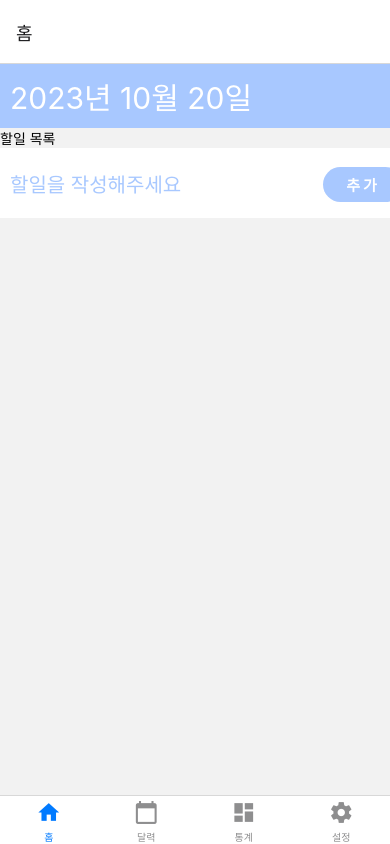
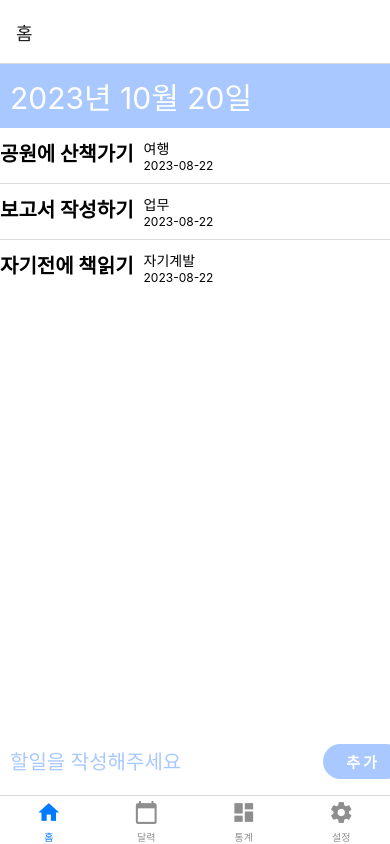
Before and after one commit to Galaxy-104/ReactNative-class, a React Native app: screen /Home in a window 390 px wide. Built offline with nearby package versions, Linux system fonts and the light colour scheme.

Commit message:
Feat: 홈 기본 화면
 할일 있으면 TodoList.js
 할일 없으면 Default.js 실행

```diff
--- /dev/null
+++ b/components/Default.js
@@ -0,0 +1,31 @@
+import React from 'react'
+import { View, Text, Image, StyleSheet } from 'react-native'
+
+function Default(){
+  return (
+    <View style={styles.container}>
+      <Image source={require('../assets/imgs/todo.png')} style={styles.image}/>
+      <Text style={styles.guideText}>현재 할일 목록이 비어있습니다.</Text>
+    </View>
+  )
+}
+
+const styles = StyleSheet.create({
+  container: {
+    flex: 1,
+    alignItems: 'center',
+    justifyContent: 'center',
+    backgroundColor: '#fff'
+  },
+  guideText: {
+    fontSize: 20,
+    marginTop: 30,
+  },
+  image: {
+    width: 250,
+    height: 250,
+    resizeMode: 'cover'
+  },
+})
+
+export default Default
--- /dev/null
+++ b/components/TodoList.js
@@ -0,0 +1,53 @@
+import React from 'react'
+import { FlatList, View, Text, StyleSheet } from 'react-native'
+
+function TodoList({ todos }){
+  return (
+    <FlatList
+      data={todos}
+      style={styles.container}
+      keyExtractor={item => item.id.toString()}
+      ItemSeparatorComponent={() => <View style={styles.line}/>}
+      renderItem={({item}) => (
+        <View style={styles.item}>
+          <View style={styles.titleMargin}>
+            <Text style={styles.title}>{item.title}</Text>
+          </View>
+          <View>
+            <Text>{item.category}</Text>
+            <Text style={styles.dateText}>{item.createdAt}</Text>
+          </View>
+        </View>
+      )}
+    />
+  )
+}
+
+const styles = StyleSheet.create({
+  container: {
+    flex: 1,
+    backgroundColor: '#fff',
+  },
+  line: {
+    backgroundColor: "#ddd",
+    height: 1,
+  },
+  item: {
+    flexDirection: 'row',
+    alignItems: 'flex-start',
+    paddinLeft: 10,
+    paddingVertical: 10,
+  },
+  titleMargin: {
+      marginRight: 10,
+    },
+  title: {
+      fontWeight: 'bold',
+      fontSize: 20,
+  },
+  dateText: {
+      fontSize: 12,
+  },
+})
+
+export default TodoList
--- a/screens/HomeScreen.js
+++ b/screens/HomeScreen.js
@@ -1,20 +1,25 @@
-import React from 'react'
+import React, { useState } from 'react'
 import { SafeAreaView, View, Text, StyleSheet, StatusBar } from 'react-native'
 
+import Default from '../components/Default'
 import DateHeader from '../components/DateHeader'
 import TodoInsert from '../components/TodoInsert'
+import TodoList from '../components/TodoList'
 
 function HomeScreen({navigation}){
 
     const date = new Date()
+    const [todos, setTodos] = useState([
+        {id: 1, title: '공원에 산책가기', category: '여행', createdAt: '2023-08-22', isDone: false},
+        {id: 2, title: '보고서 작성하기', category: '업무', createdAt: '2023-08-22', isDone: true},
+        {id: 3, title: '자기전에 책읽기', category: '자기계발', createdAt: '2023-08-22', isDone: false},
+    ])
 
     return (
         <SafeAreaView style={styles.block}>
             <StatusBar backgroundColor="#a8c8ffff"></StatusBar>
             <DateHeader date={date}/>
-            <View>
-                <Text>할일 목록</Text>
-            </View>
+            {todos.length === 0? <Default/> : <TodoList todos={todos}/>}
             <TodoInsert/>
         </SafeAreaView>
     )
```
Also changed, not shown: assets/imgs/todo.png (added).
